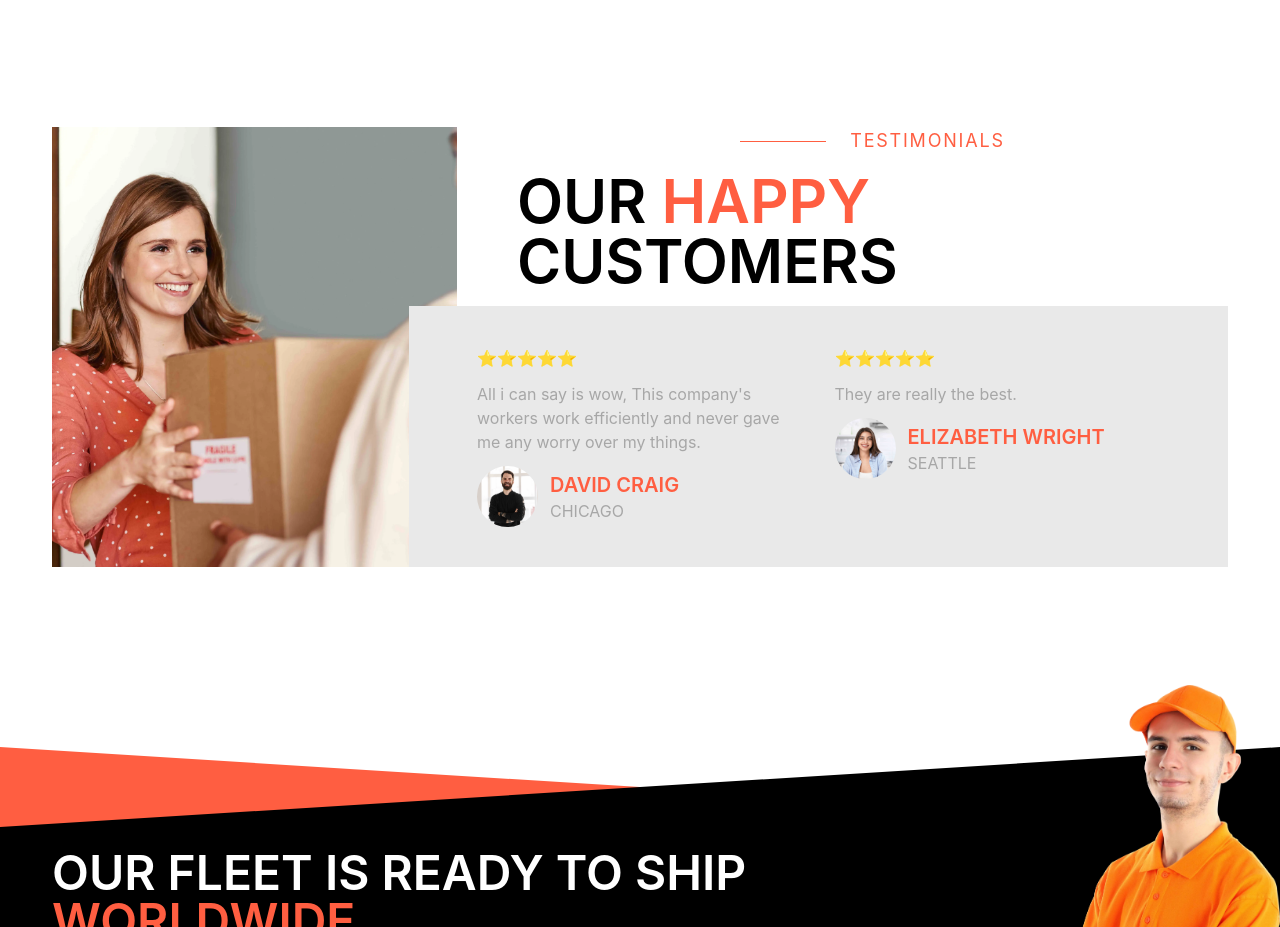
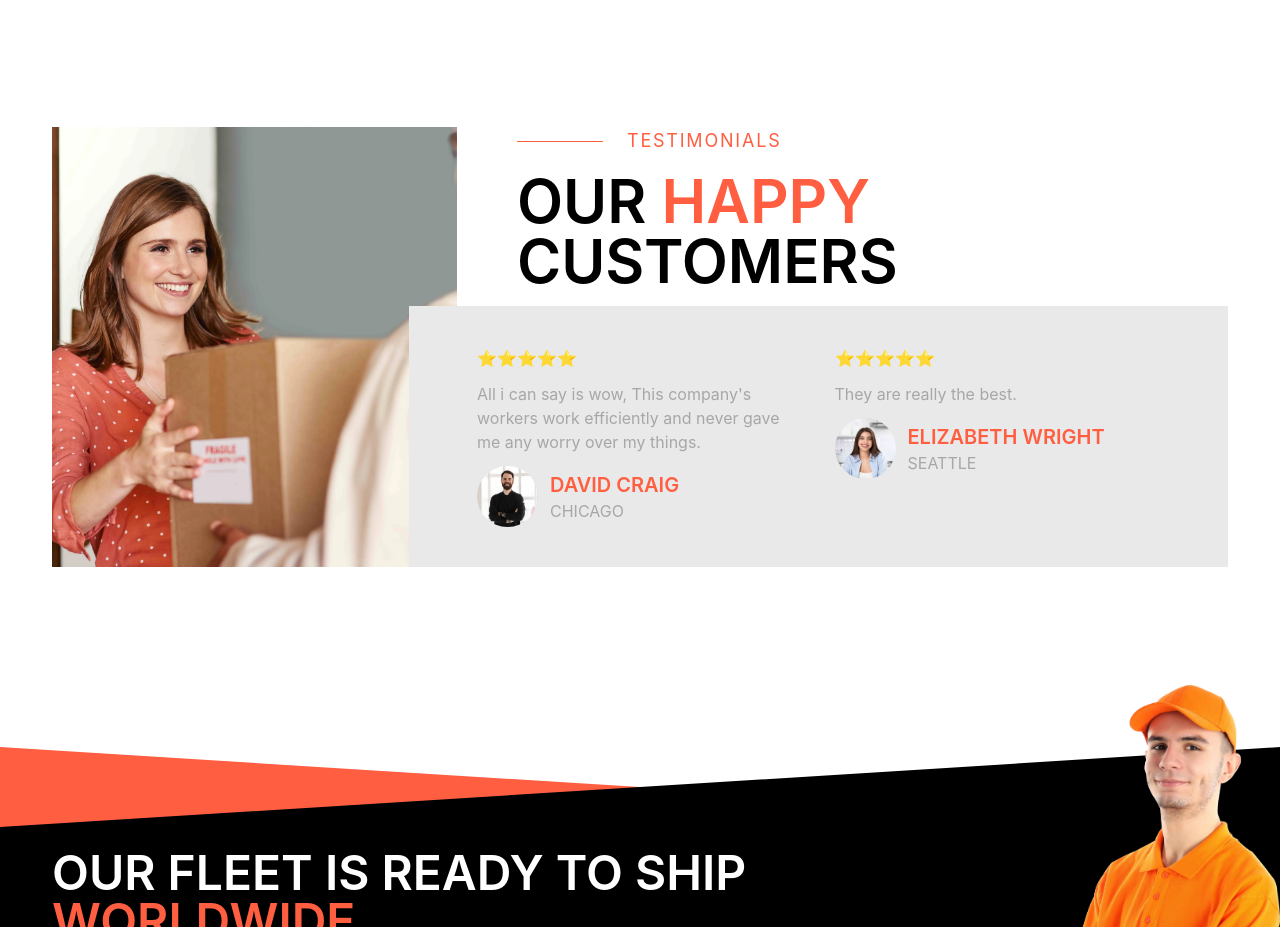
Before and after one commit to ajalasimon192-lgtm/unpack, a React (Vite) app: page / in a window 1280 px wide. Shown: the part 3220-4147 px from the top of the page. Built offline with nearby package versions, Linux system fonts and the light colour scheme.

Commit message:
Third commit

```diff
--- a/src/components/Testimonials.jsx
+++ b/src/components/Testimonials.jsx
@@ -62,7 +62,7 @@ export const Testimonials = () => {
 
             <div className="relative w-full lg:min-h-110">
                 <div className="flex flex-col gap-4">
-                    <div className="flex items-center justify-center gap-6">
+                    <div className="flex items-center justify-center md:self-start gap-6">
                         <hr className="w-21.5 text-[#FF5E41]" />
                         <p className="tracking-widest text-[#FF5E41] text-lg">TESTIMONIALS</p>
                     </div>
```
